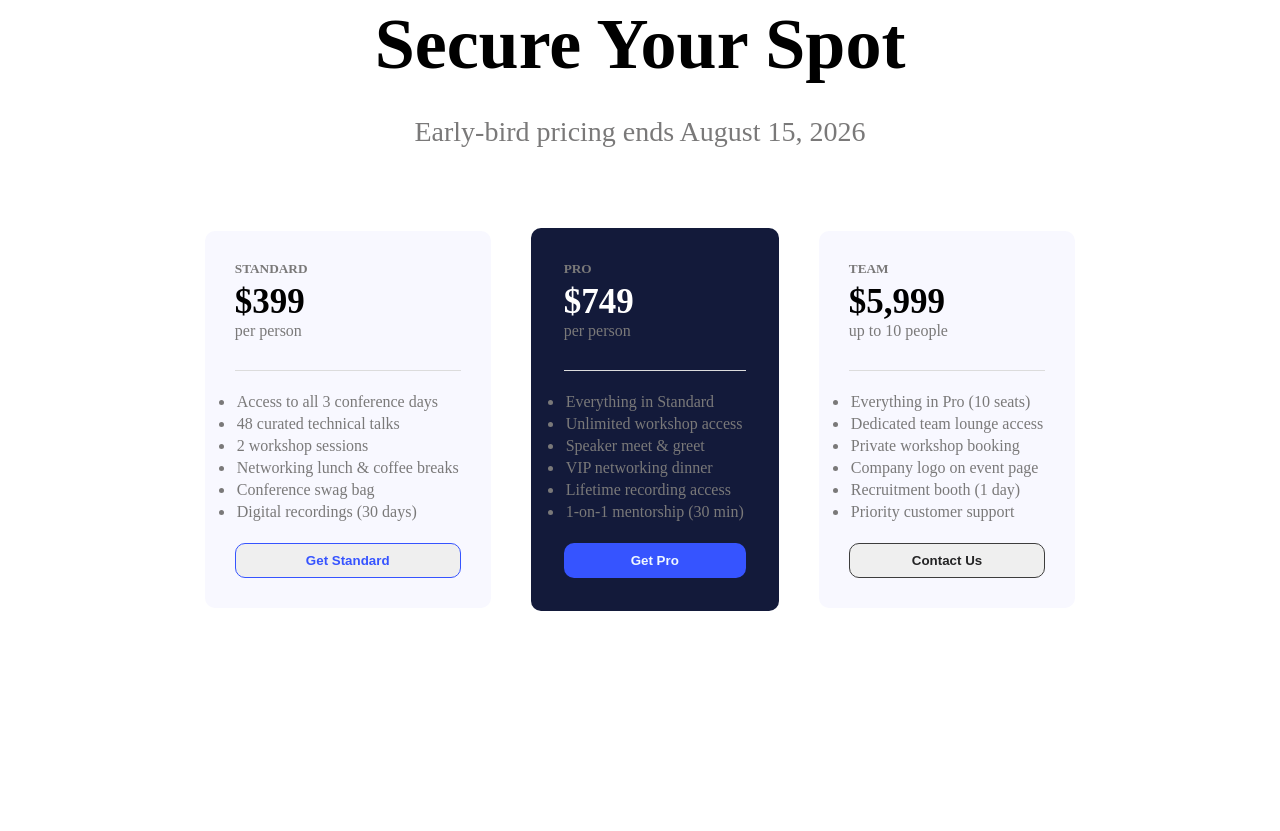
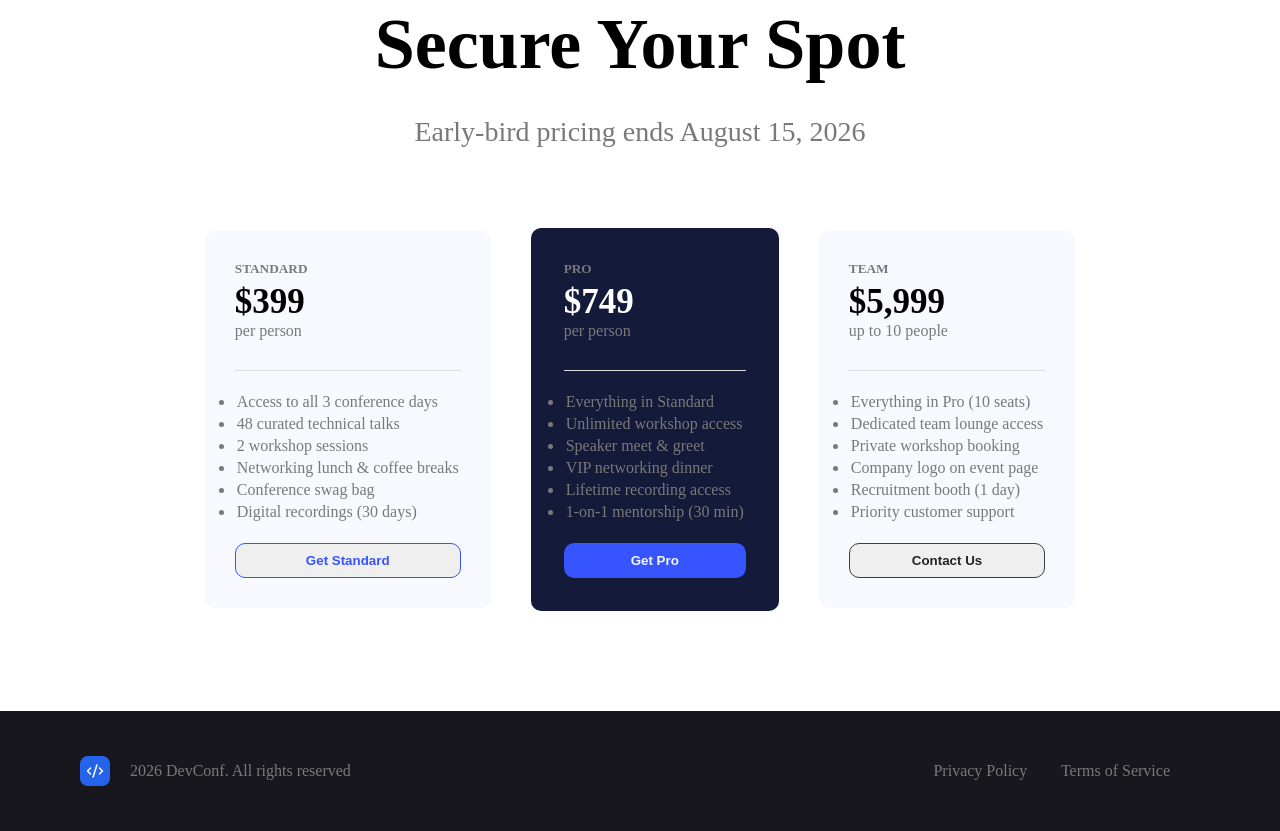
Before and after one commit to ovidas109054/Batch_14_Assinment_1, a plain HTML site: page index.html in a window 1280 px wide. Shown: the part 2106-2937 px from the top of the page. Before the commit the page ends 2737 px from the top, so only its background shows below. Drawn offline with Linux system fonts and the light colour scheme.

Commit message:
footer development

```diff
--- a/index.html
+++ b/index.html
@@ -126,8 +126,20 @@
             </ul>
             <button class="btn_spot_card3">Contact Us</button>
         </div>
+      </div>
+    <footer>
+        <div class="footer_plate">
+            <div id="footer_logo">
+                <img src="assets/logo-mini.png" alt="">
+                <p>2026 DevConf. All rights reserved</p>
+            </div>
+            <nav class="footnav">
+                <a>Privacy Policy</a>
+                <a>Terms of Service</a>
+            </nav>
 
-      </div>
 
+        </div>
+    </footer>
 </body>
 </html>
--- a/style.css
+++ b/style.css
@@ -65,6 +65,7 @@
 }
 .content .regbtn{
     margin-top:200px;
+    width: 250px;
 }
 #speaker_header{
     display: flex;
@@ -330,3 +331,25 @@
     color:rgb(36, 36, 37);
     font-weight:780;
 }
+
+.footer_plate{
+    height: 120px;
+    background-color: rgb(23, 23, 29);
+    color:rgb(122, 121, 121);
+    display:flex;
+    justify-content: space-between;
+    align-items: center;
+    padding-right:80px;
+    padding-left: 80px;
+    margin-top: 80px;
+}
+.footnav a{
+    margin-right: 30px;
+}
+#footer_logo{
+    display: flex;
+    align-items:center;
+}
+#footer_logo p{
+    margin-left: 20px;
+}
```
